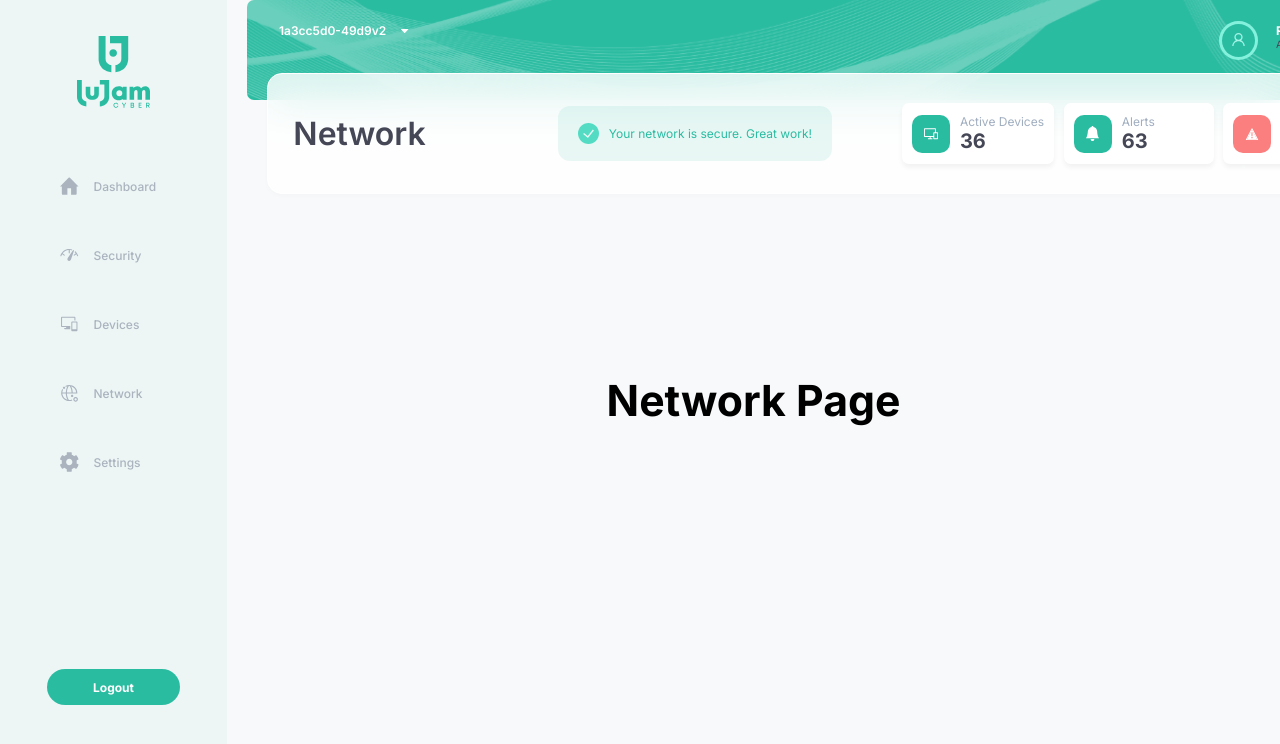
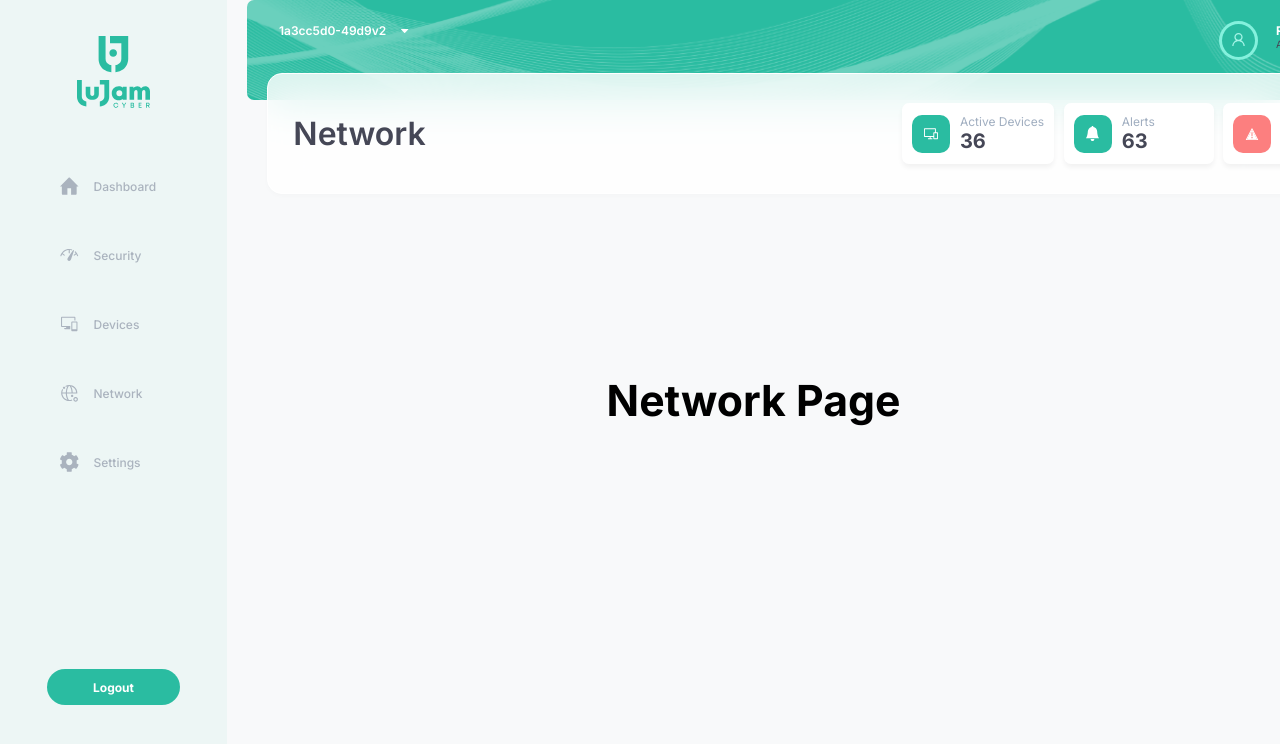
Before and after one commit to iKarans/jersey-client-project, a React (Create React App) app: page /network in a window 1280 px wide. Shown: the top 744 px of the page. Built offline with nearby package versions, Linux system fonts and the light colour scheme.

Commit message:
network gotten rid of

```diff
--- a/src/components/SecurityBar/SecurityBar.jsx
+++ b/src/components/SecurityBar/SecurityBar.jsx
@@ -9,14 +9,14 @@ import highRiskWhite from "../../assets/header/high-risk-white.svg";
 import greenTick from "../../assets/login/green-tick.svg";
 
 const SecurityBar = (props) => {
-  const { pageHeading, device } = props;
+  const { pageHeading, device, showAlert = false} = props;
   return (
     <div className="security-bar">
       <div>
         <h1 className="security-bar__heading">{pageHeading}</h1>
       </div>
       <h4>{device}</h4>
-      {!device && (
+      {showAlert && (
       <NetworkAlert
         alertImg={greenTick}
         alertText="Your network is secure. Great work!"
--- a/src/containers/Header/Header.jsx
+++ b/src/containers/Header/Header.jsx
@@ -5,13 +5,14 @@ import SecurityBar from "../../components/SecurityBar/SecurityBar";
 import { useParams } from "react-router";
 
 const Header = (props) => {
-  const { pageHeading, deviceIndex } = props;
+  const { pageHeading, deviceIndex, showAlert } = props;
   const { device } = useParams();
 
   return (
     <header className="header">
       <UserBar userName="Richard Kovacek" />
       <SecurityBar
+        showAlert={showAlert}
         pageHeading={pageHeading}
         deviceIndex={deviceIndex}
         device={device}
--- a/src/containers/Routes/Routes.jsx
+++ b/src/containers/Routes/Routes.jsx
@@ -30,7 +30,7 @@ const Routes = () => {
           <DevicesIndex />
         </Route>
         <Route exact path="/security">
-          <Header pageHeading="Security" />
+          <Header pageHeading="Security" showAlert={true} />
           <SideNav selectedPage="Security" />
           <Security />
         </Route>
```
Also changed, not shown: src/containers/DevicesIndex/DevicesIndex.scss (+5 -4 lines).
